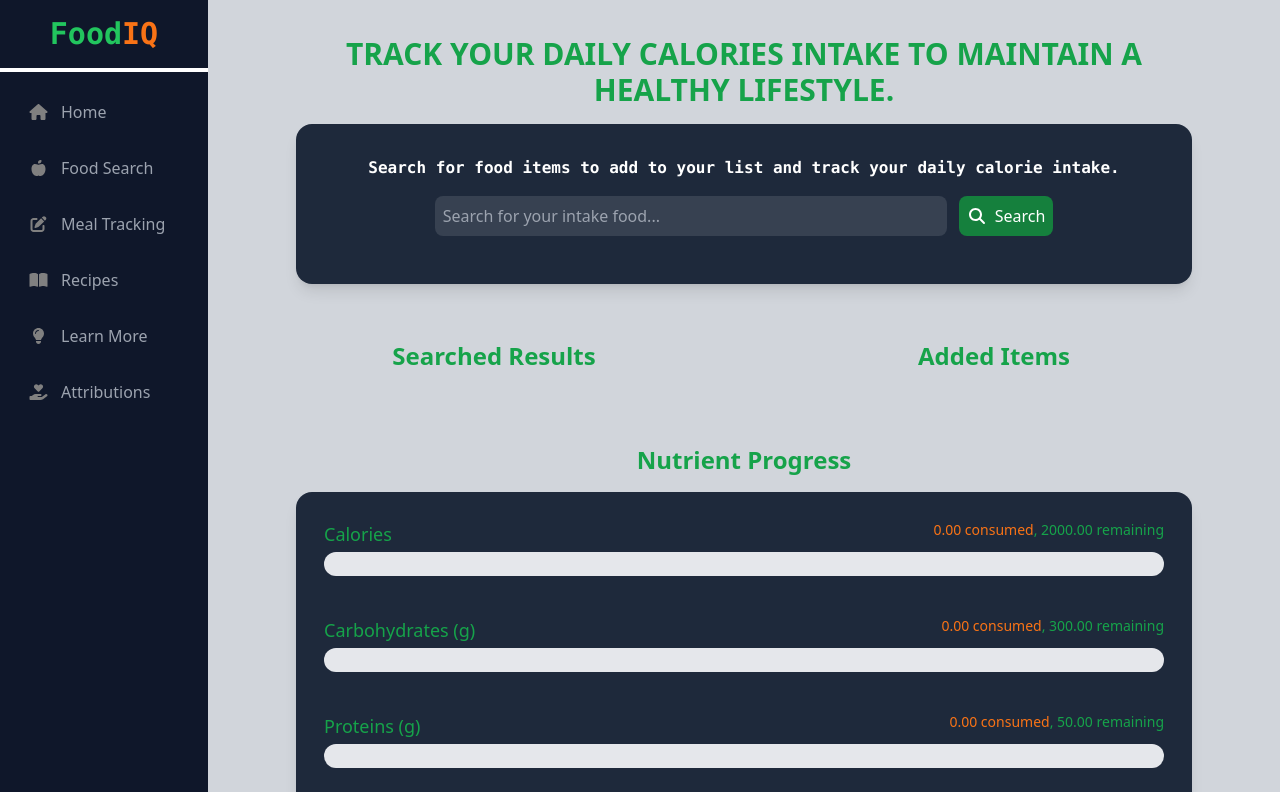
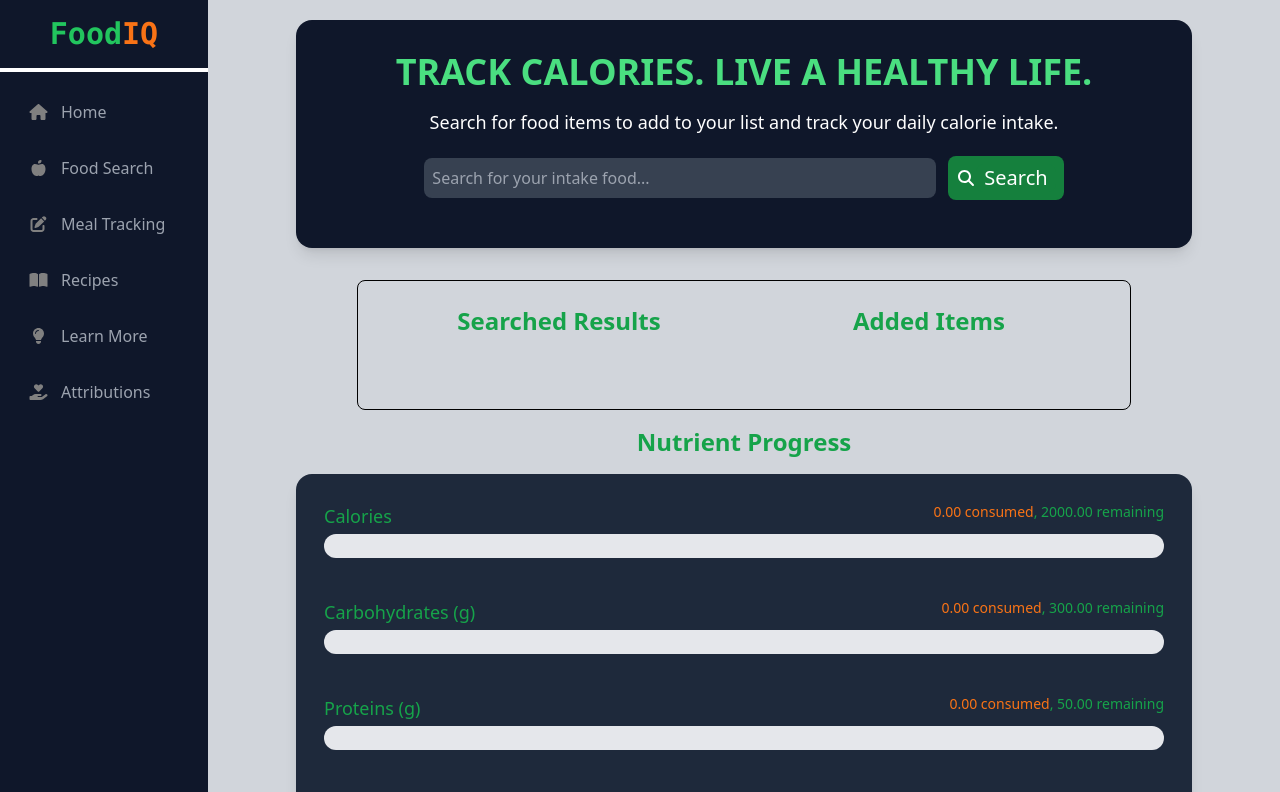
Before and after one commit to Devamp/food-dashboard, a Next.js app: page /meal-tracking in a window 1280 px wide. Shown: the top 792 px of the page. Built offline with nearby package versions, Linux system fonts and the light colour scheme.

Commit message:
fixed padding, margin, and added colors to make pages more consistent.

```diff
--- a/src/app/attributions/components/Attribution.js
+++ b/src/app/attributions/components/Attribution.js
@@ -42,7 +42,7 @@ const Attribution = () => {
   ];
 
   return (
-    <div className="container mx-auto px-40 py-8 min-h-screen">
+    <div className="container mx-auto px-40 py-4 min-h-screen">
       <h1 className="text-5xl text-center font-bold mb-10 text-green-600">
         Attributions
       </h1>
--- a/src/app/food-search/page.js
+++ b/src/app/food-search/page.js
@@ -21,11 +21,11 @@ const SearchBarHeader = ({ onSearch }) => {
   };
 
   return (
-    <div className="text-center">
-      <p className="block text-6xl mb-4 font-bold text-green-600 ">
+    <div className="text-center bg-slate-900 shadow-lg rounded-2xl py-8 px-10">
+      <p className="block text-5xl mb-4 font-bold text-green-400 ">
         EXPLORE NEW FOODS.
       </p>
-      <label for="searchBar" className="text-l font-semibold ">
+      <label for="searchBar" className="text-lg text-white ">
         Search for your favorite foods below and learn more about them and their
         nutritional importance{" "}
       </label>
@@ -33,7 +33,7 @@ const SearchBarHeader = ({ onSearch }) => {
         <input
           type="text"
           id="searchBar"
-          className="p-2 rounded-lg focus:outline-black bg-gray-700 w-2/4 text-l text-white"
+          className="p-2 rounded-lg border-white border bg-gray-700 w-3/4 text-l text-white"
           placeholder="Search for a food item..."
           onChange={handleSearch}
           required
@@ -61,18 +61,8 @@ const SearchBarHeader = ({ onSearch }) => {
   );
 };
 
-// // component to display additional information about the food item
-// const FoodInfoContainer = () => {
-//   return (
-//     <div className="bg-green-400 h-auto w-1/4 ml-10">
-//       <p>Food Info Container</p>
-//     </div>
-//   );
-// };
-
 // container compoenent to display the results of user search query
 const ResultContainer = ({ search_result }) => {
-  // ********* set HEIGHT TO AUTO FOR DYNAMIC
   return (
     <div className="h-auto w-full mt-6">
       <Food search_query={search_result} />
--- a/src/app/learn-more/page.js
+++ b/src/app/learn-more/page.js
@@ -54,16 +54,16 @@ const LearnMore = () => {
 
   return (
     <div className="flex flex-col items-center w-screen h-fit m-5">
-      <div className="container mx-auto py-10 px-10 ">
       <div className="text-center">
         <h1 className="text-5xl font-bold text-center mb-1 text-green-600">
           Nutrition Education
         </h1>
       </div>
-        <p className="block text-l font-semibold pl-20 pb-4 pt-1">
+      <p className="block text-lg font-semibold pl-20 pb-4 pt-1 mb-5">
         Educate yourself with these free articles and videos on topics related
         to nutrition, healthy eating habits and cooking techniques
       </p>
+      <div className="container">
         <div className="flex flex-wrap -mx-4">
           {[...articles, ...videos].map((item, index) => (
             <div key={index} className="w-full sm:w-1/2 md:w-1/3 px-4 mb-8">
--- a/src/app/meal-tracking/components/SearchBar.js
+++ b/src/app/meal-tracking/components/SearchBar.js
@@ -17,7 +17,10 @@ const SearchBar = ({ onSearch }) => {
 
   return (
     <div className="text-left mb-8 ">
-      <label className=" block text-center marker:text-l font-semibold py-4 text-white font-mono">
+      <h1 className="text-4xl text-center mb-4 font-bold text-green-400 pt-4">
+        TRACK CALORIES. LIVE A HEALTHY LIFE.
+      </h1>
+      <label className=" block text-center marker:text-l text-white text-lg mb-5">
         Search for food items to add to your list and track your daily calorie
         intake.
       </label>
@@ -42,7 +45,9 @@ const SearchBar = ({ onSearch }) => {
             width={20}
             color="white"
           />{" "}
-          <span className="ml-2">Search</span>
+          <span className="flex items-center text-white bg-green-700 px-2 text-xl rounded-lg hover:bg-green-600">
+            Search
+          </span>
         </button>
       </div>
     </div>
--- a/src/app/meal-tracking/page.js
+++ b/src/app/meal-tracking/page.js
@@ -147,15 +147,12 @@ const MealTracking = () => {
   return (
     <div className="flex flex-col items-center w-screen h-fit m-5">
       <div className="text-center w-full max-w-4xl">
-        <h1 className="text-3xl mb-4 font-bold text-green-600 pt-4">
-          TRACK YOUR DAILY CALORIES INTAKE TO MAINTAIN A HEALTHY LIFESTYLE.
-        </h1>
-        <div className="mb-8 bg-slate-800 shadow-lg rounded-2xl p-4">
+        <div className="mb-8 bg-slate-900 shadow-lg rounded-2xl p-4">
           <SearchBar onSearch={handleSearch} />
         </div>
       </div>
 
-      <div className="flex flex-wrap justify-center w-full max-w-6xl p-4">
+      <div className="flex flex-wrap justify-center w-3/4 mb-4 p-4 rounded-lg border border-black">
         <div className="w-full md:w-1/2 p-2">
           <h2 className="text-2xl font-bold mb-4 text-green-600 text-center">
             Searched Results
--- a/src/app/recipes/page.js
+++ b/src/app/recipes/page.js
@@ -197,7 +197,7 @@ export default function Recipes() {
   };
 
   return (
-    <div className="flex flex-col items-center w-screen m-5">
+    <div className="flex flex-col items-center w-screen mx-5">
       <Header onSearchSet={handleSearch} />
       <ResultContainer searchQuery={searchResult} />
     </div>
```
Lines whose indentation alone changed are shown as unchanged.
